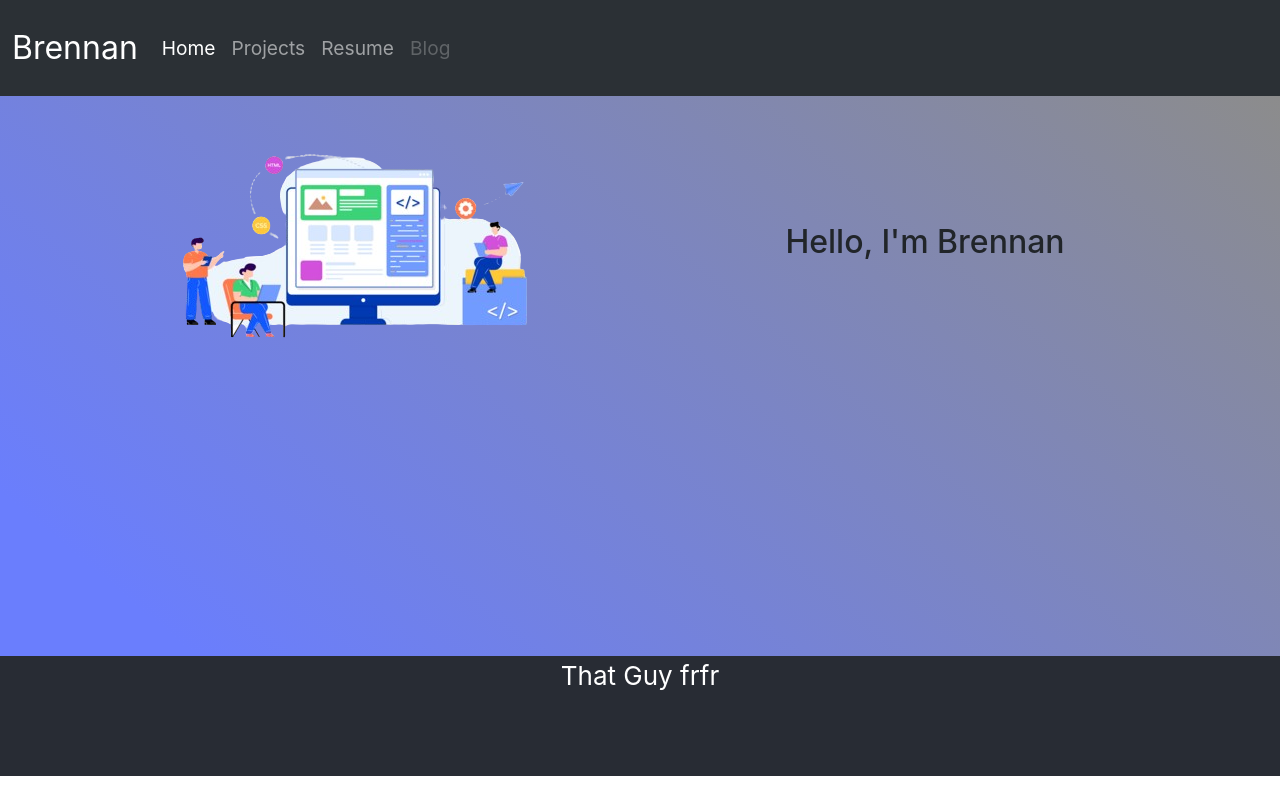
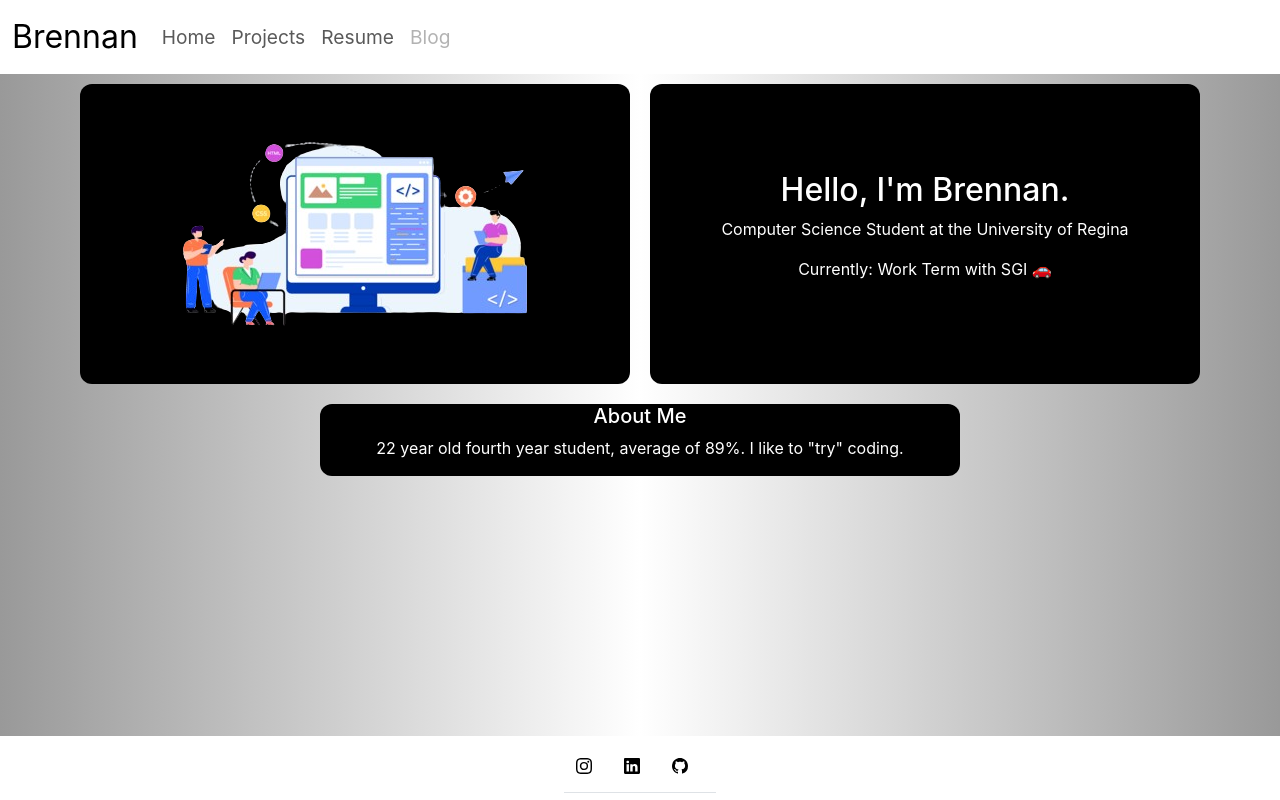
Before and after one commit to bhorvy/PersonalWebsite, a React (Create React App) app: page / in a window 1280 px wide. Built offline with nearby package versions, Linux system fonts and the light colour scheme.

Commit message:
got working prototype. adding profile photo next

```diff
--- a/package.json
+++ b/package.json
@@ -3,6 +3,7 @@
   "version": "0.1.0",
   "private": true,
   "dependencies": {
+    "@popperjs/core": "^2.11.8",
     "@testing-library/dom": "^10.4.0",
     "@testing-library/jest-dom": "^6.6.3",
     "@testing-library/react": "^16.3.0",
@@ -10,6 +11,7 @@
     "bootstrap": "^5.3.6",
     "react": "^19.1.0",
     "react-dom": "^19.1.0",
+    "react-router-dom": "^7.6.2",
     "react-scripts": "5.0.1",
     "web-vitals": "^2.1.4"
   },
--- a/public/index.html
+++ b/public/index.html
@@ -25,7 +25,7 @@
       work correctly both with client-side routing and a non-root public URL.
       Learn how to configure a non-root public URL by running `npm run build`.
     -->
-    <title>React App</title>
+    <title>Brennan Horvath</title>
   </head>
   <body>
     <noscript>You need to enable JavaScript to run this app.</noscript>
--- a/src/App.css
+++ b/src/App.css
@@ -1,23 +1,25 @@
-.intro {
-  text-align: center;
+.App {
+  margin: 0;
+  padding: 0;
+  min-height: 100vh;
+  display: flex;
+  flex-direction: column;
 }
 
 footer {
-  background-color: #282c34;
-  min-height: 15vh;
+  min-height: 8vh;
   display: flex;
   flex-direction: column;
   align-items: center;
-  font-size: calc(10px + 2vmin);
-  color: white;
 }
 
 main {
-  min-height: 70vh;
+  flex: 1;
+  display: flex;
 }
 
-.custom-navbar-height {
-  min-height: 12vh;
+header {
+  min-height: 8vh;
 }
 
 .brand-large{
@@ -29,5 +31,35 @@
 }
 
 .gradient-bg {
-  background-image: linear-gradient(40deg, rgb(106, 126, 253) 10%, rgb(140, 140, 140));
+  background-image: linear-gradient(90deg, rgb(153, 153, 153), rgb(255, 255, 255),  rgb(153, 153, 153));
 }
+
+.div-style {
+  background-color: black;
+  margin: 10px;
+  color: white;
+  border-radius: 12px;
+}
+
+.div-style-2 {
+  background-color: black;
+  margin: 10px;
+  color: white;
+  border-radius: 12px;
+  max-width: 50%;
+  align-items: center;
+  justify-content: center;
+}
+
+.icons {
+   width: 32px;
+  height: 32px;
+  color: black;
+  fill: currentColor;
+  transition: transform 0.2s;
+}
+
+.icons:hover {
+  transform: scale(1.2);
+  color: lightskyblue; /* Optional: changes color on hover */
+}
--- a/src/App.js
+++ b/src/App.js
@@ -1,20 +1,28 @@
 import './App.css';
 import HeaderNavBar from './components/HeaderNavBar';
+import Footer from './components/Footer';
 import MainPage from './components/MainPage';
+import Projects from './components/Projects';
+import { BrowserRouter as Router, Routes, Route } from 'react-router-dom';
 
 function App() {
   return (
+    <Router>
     <div className="App">
       <header>
         <HeaderNavBar/>
       </header>
       <main className="gradient-bg">
-      <MainPage/>
+      <Routes>
+            <Route path="/" element={<MainPage />} />
+            <Route path="projects" element={<Projects />} />
+        </Routes>
       </main>
       <footer className="App-footer">
-      <p>That Guy frfr</p>
+      <Footer />
       </footer>
     </div>
+    </Router>
   );
 }
 
--- /dev/null
+++ b/src/components/Footer.jsx
@@ -0,0 +1,19 @@
+export default function HeaderNavBar() {
+    return (
+        <nav className="navbar  navbar-expand-lg border-bottom border-body navbar-color">
+            <div className="container-fluid">
+                <div className="d-flex justify-content-center gap-3 mt-2">
+                <a className="icons" href="https://www.instagram.com/brennan.horvath/"><svg xmlns="http://www.w3.org/2000/svg" width="16" height="16" fill="currentColor" class="bi bi-instagram" viewBox="0 0 16 16">
+                <path d="M8 0C5.829 0 5.556.01 4.703.048 3.85.088 3.269.222 2.76.42a3.9 3.9 0 0 0-1.417.923A3.9 3.9 0 0 0 .42 2.76C.222 3.268.087 3.85.048 4.7.01 5.555 0 5.827 0 8.001c0 2.172.01 2.444.048 3.297.04.852.174 1.433.372 1.942.205.526.478.972.923 1.417.444.445.89.719 1.416.923.51.198 1.09.333 1.942.372C5.555 15.99 5.827 16 8 16s2.444-.01 3.298-.048c.851-.04 1.434-.174 1.943-.372a3.9 3.9 0 0 0 1.416-.923c.445-.445.718-.891.923-1.417.197-.509.332-1.09.372-1.942C15.99 10.445 16 10.173 16 8s-.01-2.445-.048-3.299c-.04-.851-.175-1.433-.372-1.941a3.9 3.9 0 0 0-.923-1.417A3.9 3.9 0 0 0 13.24.42c-.51-.198-1.092-.333-1.943-.372C10.443.01 10.172 0 7.998 0zm-.717 1.442h.718c2.136 0 2.389.007 3.232.046.78.035 1.204.166 1.486.275.373.145.64.319.92.599s.453.546.598.92c.11.281.24.705.275 1.485.039.843.047 1.096.047 3.231s-.008 2.389-.047 3.232c-.035.78-.166 1.203-.275 1.485a2.5 2.5 0 0 1-.599.919c-.28.28-.546.453-.92.598-.28.11-.704.24-1.485.276-.843.038-1.096.047-3.232.047s-2.39-.009-3.233-.047c-.78-.036-1.203-.166-1.485-.276a2.5 2.5 0 0 1-.92-.598 2.5 2.5 0 0 1-.6-.92c-.109-.281-.24-.705-.275-1.485-.038-.843-.046-1.096-.046-3.233s.008-2.388.046-3.231c.036-.78.166-1.204.276-1.486.145-.373.319-.64.599-.92s.546-.453.92-.598c.282-.11.705-.24 1.485-.276.738-.034 1.024-.044 2.515-.045zm4.988 1.328a.96.96 0 1 0 0 1.92.96.96 0 0 0 0-1.92m-4.27 1.122a4.109 4.109 0 1 0 0 8.217 4.109 4.109 0 0 0 0-8.217m0 1.441a2.667 2.667 0 1 1 0 5.334 2.667 2.667 0 0 1 0-5.334"/>
+                </svg></a>
+                <a className="icons" href="https://www.linkedin.com/in/brennan-horvath/"><svg xmlns="http://www.w3.org/2000/svg" width="16" height="16" fill="currentColor" class="bi bi-linkedin" viewBox="0 0 16 16">
+                <path d="M0 1.146C0 .513.526 0 1.175 0h13.65C15.474 0 16 .513 16 1.146v13.708c0 .633-.526 1.146-1.175 1.146H1.175C.526 16 0 15.487 0 14.854zm4.943 12.248V6.169H2.542v7.225zm-1.2-8.212c.837 0 1.358-.554 1.358-1.248-.015-.709-.52-1.248-1.342-1.248S2.4 3.226 2.4 3.934c0 .694.521 1.248 1.327 1.248zm4.908 8.212V9.359c0-.216.016-.432.08-.586.173-.431.568-.878 1.232-.878.869 0 1.216.662 1.216 1.634v3.865h2.401V9.25c0-2.22-1.184-3.252-2.764-3.252-1.274 0-1.845.7-2.165 1.193v.025h-.016l.016-.025V6.169h-2.4c.03.678 0 7.225 0 7.225z"/>
+                </svg></a>
+                <a className="icons" href="https://github.com/bhorvy"><svg xmlns="http://www.w3.org/2000/svg" width="16" height="16" fill="currentColor" class="bi bi-github" viewBox="0 0 16 16">
+                <path d="M8 0C3.58 0 0 3.58 0 8c0 3.54 2.29 6.53 5.47 7.59.4.07.55-.17.55-.38 0-.19-.01-.82-.01-1.49-2.01.37-2.53-.49-2.69-.94-.09-.23-.48-.94-.82-1.13-.28-.15-.68-.52-.01-.53.63-.01 1.08.58 1.23.82.72 1.21 1.87.87 2.33.66.07-.52.28-.87.51-1.07-1.78-.2-3.64-.89-3.64-3.95 0-.87.31-1.59.82-2.15-.08-.2-.36-1.02.08-2.12 0 0 .67-.21 2.2.82.64-.18 1.32-.27 2-.27s1.36.09 2 .27c1.53-1.04 2.2-.82 2.2-.82.44 1.1.16 1.92.08 2.12.51.56.82 1.27.82 2.15 0 3.07-1.87 3.75-3.65 3.95.29.25.54.73.54 1.48 0 1.07-.01 1.93-.01 2.2 0 .21.15.46.55.38A8.01 8.01 0 0 0 16 8c0-4.42-3.58-8-8-8"/>
+                </svg></a>
+                </div>
+            </div>
+        </nav>
+    )
+}
--- a/src/components/HeaderNavBar.jsx
+++ b/src/components/HeaderNavBar.jsx
@@ -1,24 +1,26 @@
+import { Link } from 'react-router-dom';
+
 export default function HeaderNavBar() {
     return (
-        <nav className="navbar navbar-expand-lg bg-body-tertiary custom-navbar-height" data-bs-theme="dark">
+        <nav className="navbar  navbar-expand-lg  border-body navbar-color">
             <div className="container-fluid">
-                <a className="navbar-brand brand-large" href="localhost:3000">Brennan</a>
+                <Link className="navbar-brand brand-large" to="/">Brennan</Link>
                 <button className="navbar-toggler" type="button" data-bs-toggle="collapse" data-bs-target="#navbarNav" aria-controls="navbarNav" aria-expanded="false" aria-label="Toggle navigation">
                 <span className="navbar-toggler-icon"></span>
                 </button>
                 <div className="collapse navbar-collapse" id="navbarNav">
                 <ul className="navbar-nav">
                     <li className="nav-item">
-                    <a className="nav-link active brand-med" aria-current="page" href="#">Home</a>
+                    <Link className="nav-link brand-med" aria-current="page" to="/">Home</Link>
                     </li>
                     <li className="nav-item">
-                    <a className="nav-link brand-med" href="#">Projects</a>
+                    <Link className="nav-link brand-med" to="projects">Projects</Link>
                     </li>
                     <li className="nav-item">
                     <a className="nav-link brand-med" href="../../Resume.pdf">Resume</a>
                     </li>
                     <li className="nav-item">
-                    <a className="nav-link disabled brand-med" aria-disabled="true">Blog</a>
+                    <Link className="nav-link disabled brand-med" aria-disabled="true">Blog</Link>
                     </li>
                 </ul>
                 </div>
--- a/src/components/MainPage.jsx
+++ b/src/components/MainPage.jsx
@@ -1,17 +1,27 @@
 export default function MainPage() {
     return (
-        <>
+        <div className="col">
        <div className="container text-center">
             <div className="row">
-                <div className="col-6">
+                <div className="col div-style">
                <img src="../test.png" alt="picutre of me eventually"></img>
                 </div>
-                <div className="col d-flex align-items-center justify-content-center" style={{ minHeight: '20vh' }}>
-                <h2>Hello, I'm Brennan</h2>
+                <div className="col d-flex flex-column align-items-center justify-content-center text-center div-style" style={{ minHeight: '20vh' }}>
+                <h2>Hello, I'm Brennan.</h2>
+                <p className="main-p">Computer Science Student at the University of Regina</p>
+                <p className="main-p">Currently: Work Term with SGI 🚗</p>
+
                 </div>
             </div>
         </div>
-        </>
+        <div className="d-flex justify-content-center">
+            <div className="col d-flex flex-column align-items-center justify-content-center text-center div-style-2">
+                <h5>About Me</h5>
+                <p>22 year old fourth year student, average of 89%.
+                    I like to "try" coding. </p>
+            </div>
+        </div>
+        </div>
     )
 
 }
--- /dev/null
+++ b/src/components/Projects.jsx
@@ -0,0 +1,9 @@
+import '../App.css';
+
+function Projects() {
+  return (
+  <p>hello</p>
+  );
+}
+
+export default Projects;
--- a/src/index.js
+++ b/src/index.js
@@ -3,6 +3,7 @@
 import './index.css';
 import App from './App';
 import reportWebVitals from './reportWebVitals';
+import 'bootstrap/dist/js/bootstrap.bundle.min.js';
 
 const root = ReactDOM.createRoot(document.getElementById('root'));
 root.render(
```
Also changed, not shown: 1 other file (tests, documents, lock files or other folders).
